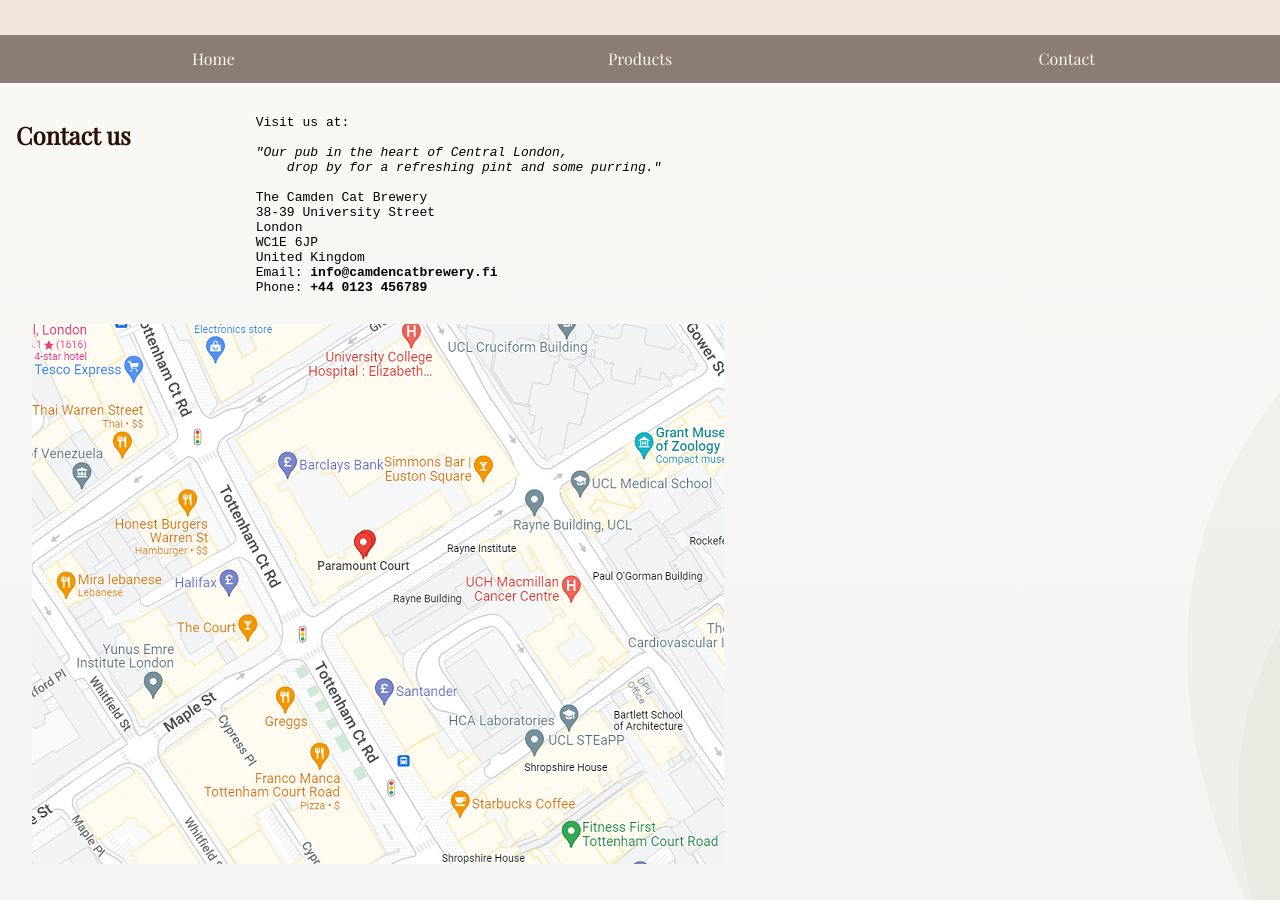
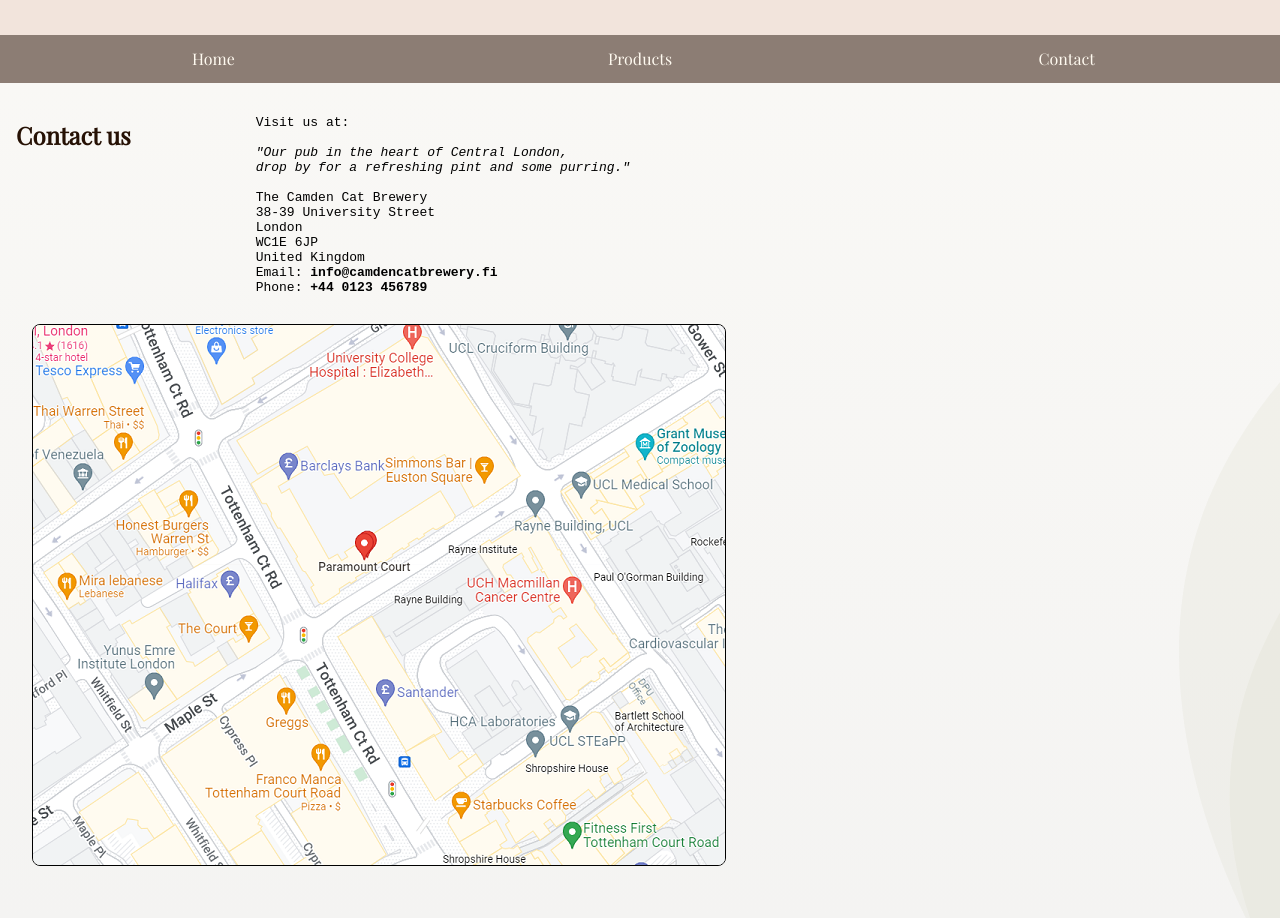
Before and after one commit to Gemmus/HTLM_CSS_and_Javascript, a plain HTML site: page Own_exercises/Assignment/03_contact.html in a window 1280 px wide. Shown: the part 83-1001 px from the top of the page. Drawn offline with nearby package versions, Linux system fonts and the light colour scheme.

Commit message:
Progress 2.0

```diff
--- a/Own_exercises/Assignment/CSS/03_contact.css
+++ b/Own_exercises/Assignment/CSS/03_contact.css
@@ -65,3 +65,9 @@ section {
 aside {
     padding: 1rem;
 }
+
+img {
+    margin: 0 1rem 1rem 0;
+    border: 1px black solid;
+    border-radius: 8px;
+}
```
Also changed, not shown: Own_exercises/Assignment/01_home.html (+1 -1 lines), Own_exercises/Assignment/03_contact.html (+1 -1 lines).
